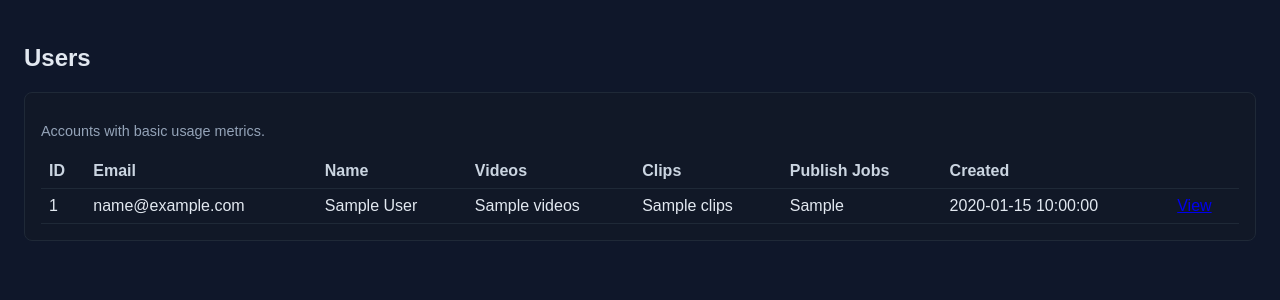
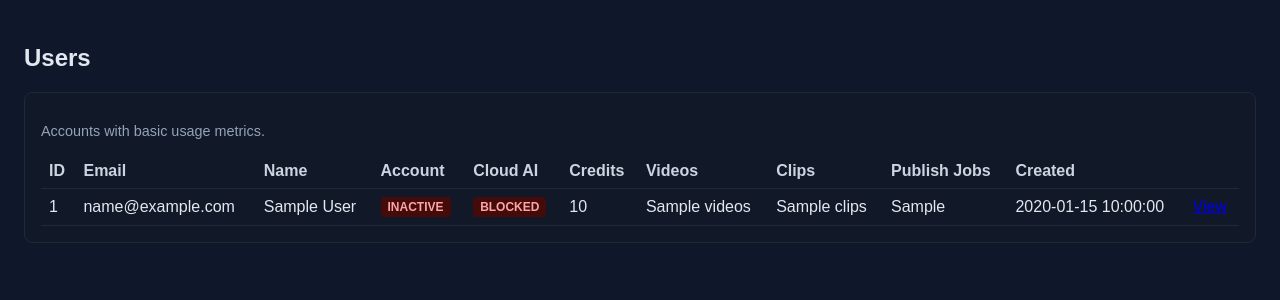
Before and after one commit to TV7-Clip-Studio/tv7-backend, a FastAPI app: template src/app/templates/admin/users.html in a window 1280 px wide. Shown: the part 51-351 px from the top of the page. Run offline with FastAPI, Linux system fonts and the light colour scheme; the template is opened without the code that fills it: most values are stand-ins (such as "Sample title", 1, 10 or a date in 2020).

Commit message:
tv7-backend: expose admin cloud AI account status

```diff
--- a/src/app/admin/routes.py
+++ b/src/app/admin/routes.py
@@ -19,6 +19,7 @@ from app.deps.db import get_session
 from app.repositories.cloud_ai import CloudAiRepository
 from app.repositories.publish_jobs import PublishJobRepository
 from app.repositories.users import UserRepository
+from app.services.cloud_ai import get_cloud_ai_license_readiness
 
 SESSION_COOKIE = "admin_session"
 TEMPLATE_DIR = Path(__file__).resolve().parent.parent / "templates"
@@ -327,6 +328,9 @@ async def list_users(
         return RedirectResponse(url="/admin/login", status_code=status.HTTP_303_SEE_OTHER)
     user_repo = UserRepository(session)
     users = await user_repo.list_users()
+    cloud_ai_balances = {
+        user.id: balance for user, balance in await CloudAiRepository(session).list_user_balances()
+    }
 
     video_counts = {
         row[0]: row[1]
@@ -370,6 +374,8 @@ async def list_users(
                 "videos": video_counts.get(user.id, 0),
                 "clips": clip_counts.get(user.id, 0),
                 "publish_jobs": publish_counts.get(user.id, 0),
+                "cloud_ai_credits": cloud_ai_balances.get(user.id, 0),
+                "cloud_ai_available": user.is_active and cloud_ai_balances.get(user.id, 0) > 0,
             }
         )
 
@@ -425,6 +431,10 @@ async def user_detail(
         .limit(10)
     )
     recent_videos = (await session.execute(stmt)).scalars().unique().all()
+    cloud_ai_readiness = await get_cloud_ai_license_readiness(
+        user,
+        CloudAiRepository(session),
+    )
 
     return templates.TemplateResponse(
         request,
@@ -439,5 +449,32 @@ async def user_detail(
                 "publish_jobs": publish_count or 0,
             },
             "videos": recent_videos,
+            "cloud_ai_readiness": cloud_ai_readiness,
         },
     )
+
+
+@router.post("/users/{user_id}/status", response_class=HTMLResponse)
+async def update_user_account_status(
+    user_id: int,
+    request: Request,
+    is_active: bool = Form(...),
+    session: AsyncSession = Depends(get_session),
+) -> Response:
+    try:
+        _require_admin(request)
+    except HTTPException:
+        return RedirectResponse(url="/admin/login", status_code=status.HTTP_303_SEE_OTHER)
+
+    user_repo = UserRepository(session)
+    user = await user_repo.get_by_id(user_id)
+    if user is None:
+        raise HTTPException(status_code=status.HTTP_404_NOT_FOUND, detail="User not found")
+
+    user.is_active = is_active
+    await user_repo.update(user)
+    await session.commit()
+    return RedirectResponse(
+        url=f"/admin/users/{user_id}",
+        status_code=status.HTTP_303_SEE_OTHER,
+    )
--- a/src/app/templates/admin/base.html
+++ b/src/app/templates/admin/base.html
@@ -18,6 +18,11 @@
     button { cursor: pointer; }
     .error { color: #f87171; margin-top: 8px; }
     .muted { color: #94a3b8; font-size: 0.9rem; }
+    .status { display: inline-block; border-radius: 4px; padding: 3px 7px; font-size: 0.75rem; font-weight: 700; }
+    .status-ready { background: #064e3b; color: #6ee7b7; }
+    .status-warning { background: #422006; color: #fcd34d; }
+    .status-inactive { background: #450a0a; color: #fca5a5; }
+    .actions { display: flex; gap: 8px; align-items: center; flex-wrap: wrap; }
   </style>
 </head>
 <body>
--- a/src/app/templates/admin/users.html
+++ b/src/app/templates/admin/users.html
@@ -9,6 +9,9 @@
         <th>ID</th>
         <th>Email</th>
         <th>Name</th>
+        <th>Account</th>
+        <th>Cloud AI</th>
+        <th>Credits</th>
         <th>Videos</th>
         <th>Clips</th>
         <th>Publish Jobs</th>
@@ -22,6 +25,23 @@
         <td>{{ row.user.id }}</td>
         <td>{{ row.user.email }}</td>
         <td>{{ row.user.full_name }}</td>
+        <td>
+          {% if row.user.is_active %}
+            <span class="status status-ready">ACTIVE</span>
+          {% else %}
+            <span class="status status-inactive">INACTIVE</span>
+          {% endif %}
+        </td>
+        <td>
+          {% if row.cloud_ai_available %}
+            <span class="status status-ready">READY</span>
+          {% elif not row.user.is_active %}
+            <span class="status status-inactive">BLOCKED</span>
+          {% else %}
+            <span class="status status-warning">NO CREDITS</span>
+          {% endif %}
+        </td>
+        <td>{{ "{:,}".format(row.cloud_ai_credits) }}</td>
         <td>{{ row.videos }}</td>
         <td>{{ row.clips }}</td>
         <td>{{ row.publish_jobs }}</td>
```
Also changed, not shown: src/app/templates/admin/user_detail.html (+41 -0 lines), tests/test_admin_routes_new.py (+30 -0 lines).
